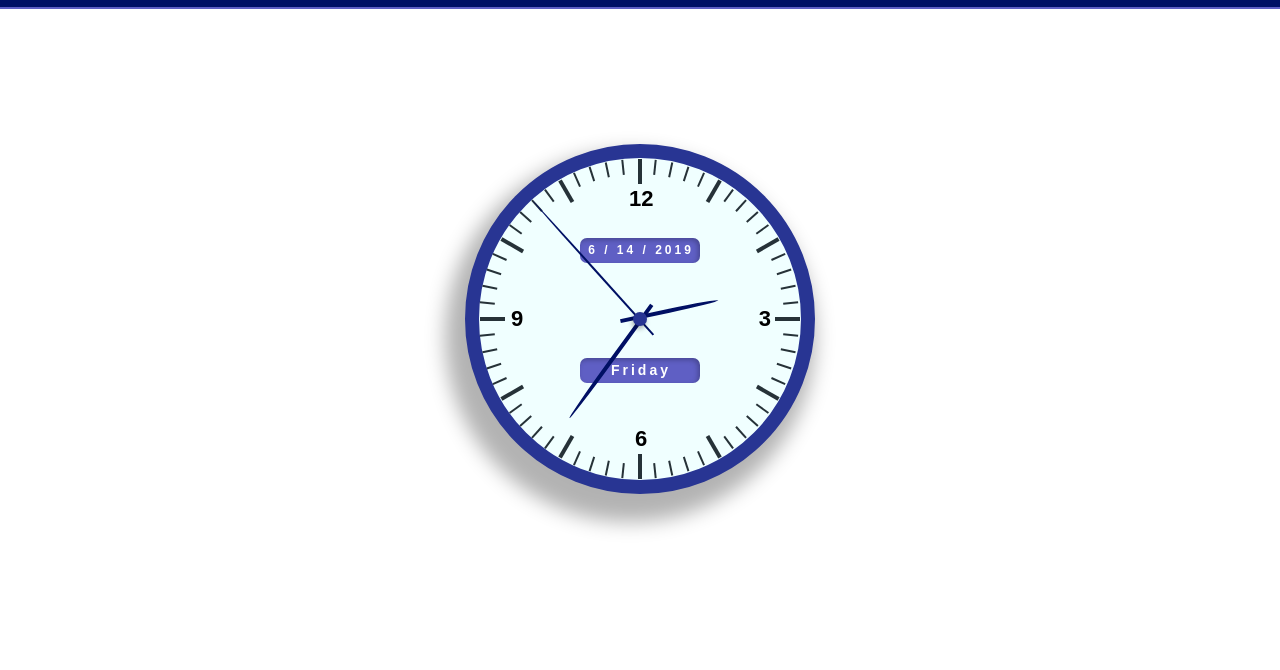
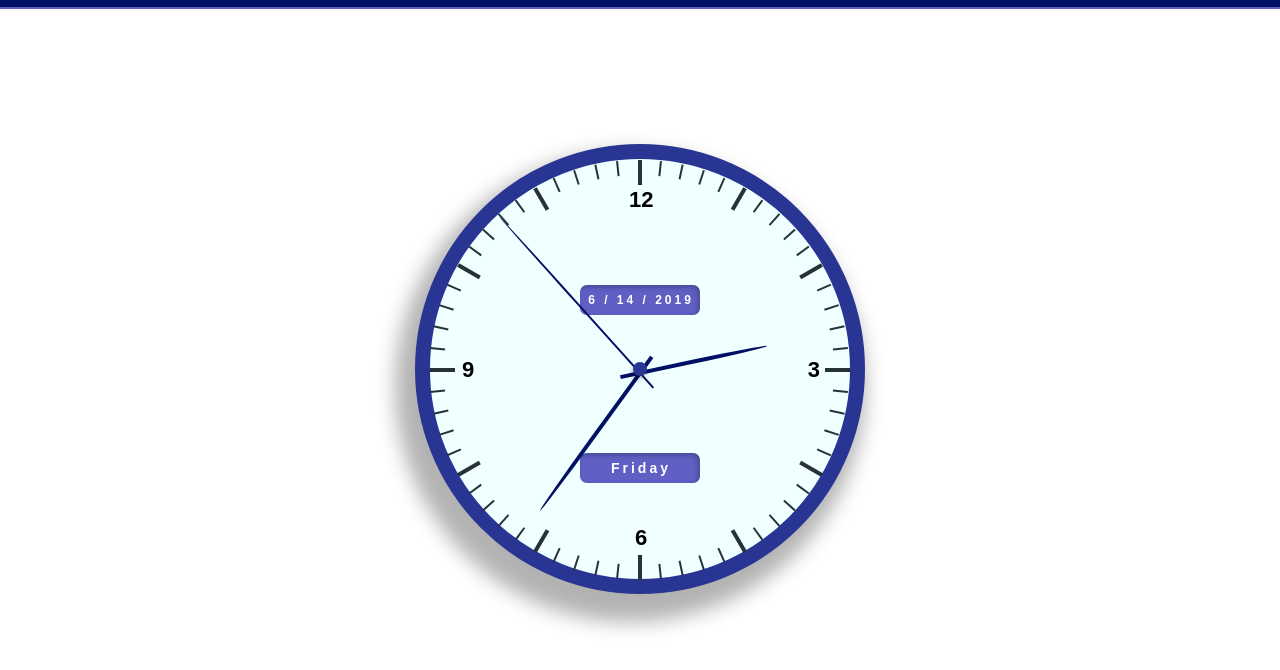
Before and after one commit to andreadesiderio/Timer-app, a plain HTML site: page index.html in a window 1280 px wide. Shown: the part 58-728 px from the top of the page. Drawn offline with Linux system fonts and the light colour scheme.

Commit message:
larger analog clock

```diff
--- a/analogClock.css
+++ b/analogClock.css
@@ -1,23 +1,3 @@
-.hourHand{
-    z-index: 5;
-    width: 4px;
-    height: 100px;
-    top: 79px;
-    left: 50%;
-    margin-left: -2px;
-    transform-origin: 50% 80px;
-}
-
-.minuteHand{
-    z-index: 6;
-    width: 4px;
-    height: 140px;
-    top: 43px;
-    left: 50%;
-    margin-left: -2px;
-    transform-origin:50% 120px;
-}
-
 
 
 span.hour{
@@ -41,13 +21,14 @@ span.hour{
 }
 
 .hour3{
-    top: 150px;
+    /* top: 150px; */
+    top: 200px;
     right: 30px;
 }
 
 .hour9{
     left: 32px;
-    top: 150px;
+    top: 200px;
 }
 
 
@@ -60,11 +41,13 @@ span.hour{
     position: absolute;
     z-index: 3;
     width: 120px;
-    height: 25px;
+    /* height: 25px; */
+    height: 30px;
     border-radius: 7px;
     background: #5f5fc4;
     text-align: center;
-    line-height: 25px;
+    line-height:30px;
+    /* line-height: 25px; */
     color: #fff;
     left: 50%;
     margin-left: -60px;
@@ -77,10 +60,12 @@ span.hour{
 
 .clockDate{
     font-size: 12px;
-    top: 80px;
+    /* top: 140px; */
+    top: 30%;
 }
 
 .clockDay{
     font-size: 14px;
-    top: 200px;
+    /* top: 280px; */
+    top: 70%;
 }
--- a/countDownTimer/countDownTimer.css
+++ b/countDownTimer/countDownTimer.css
@@ -32,7 +32,7 @@ main{
 }
 h2{
     color: #283593;
-    font-size: 25px;
+    font-size: 20px;
 }
 form, h2{
     padding-top: 20px;
@@ -71,6 +71,8 @@ input{
     visibility: hidden;
 } */
 
+
+
 #background{         transition: width 0.1s;
                     -webkit-transition: width 0.1s;
                     transition: height 0.1s;
--- a/main.css
+++ b/main.css
@@ -63,7 +63,7 @@ main{
 }
 
 .title{
-    font-size: 35px;
+    font-size: 25px;
       color: #283593;
       font-weight: bold;
       /* text-align: center; */
@@ -74,11 +74,13 @@ main{
 
 .analogClock{
     background-color: azure;
-    width: 350px;
-    height: 350px;
+    /* width: 350px;
+    height: 350px; */
+    width: 450px;
+    height: 450px;
     margin: 8% auto;
     border-radius: 50%;
-    border: 14px solid #283593;
+    border: 15px solid #283593;
     position: relative;
     box-shadow: -10px 18px 20px 10px rgba(0, 0, 0, 0.3);
 }
@@ -108,14 +110,32 @@ main{
 .secondHand{
     z-index: 7;
     width: 2px;
-    height: 180px;
-    top: 2px;
+    height: 230px;
+    top: 4px;
     left: 50%;
     margin-left: -1px;
-    transform-origin:50% 160px;
+    transform-origin:50% 210px;
 }
 
+.minuteHand{
+    z-index: 6;
+    width: 4px;
+    height: 190px;
+    top: 44px;
+    left: 50%;
+    margin-left: -2px;
+    transform-origin:50% 170px;
+}
 
+.hourHand{
+    z-index: 5;
+    width: 4px;
+    height: 150px;
+    top: 84px;
+    left: 50%;
+    margin-left: -2px;
+    transform-origin: 50% 130px;
+}
 
 .diallines{
     position: absolute;
@@ -126,5 +146,6 @@ main{
     left: 50%;
     top:1px;
     margin-left: -2px;
-    transform-origin: 50% 160px;
+    /* transform-origin: 50% 160px; */
+    transform-origin: 50% 210px;
 }
```
Also changed, not shown: index.html (+1 -1 lines).
